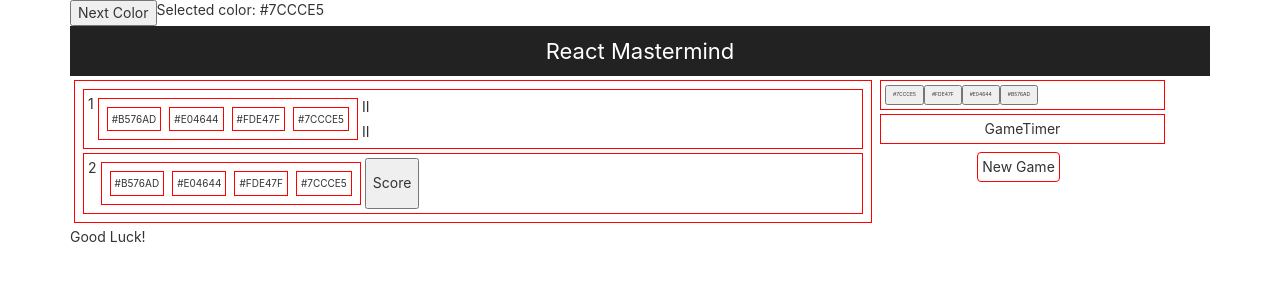
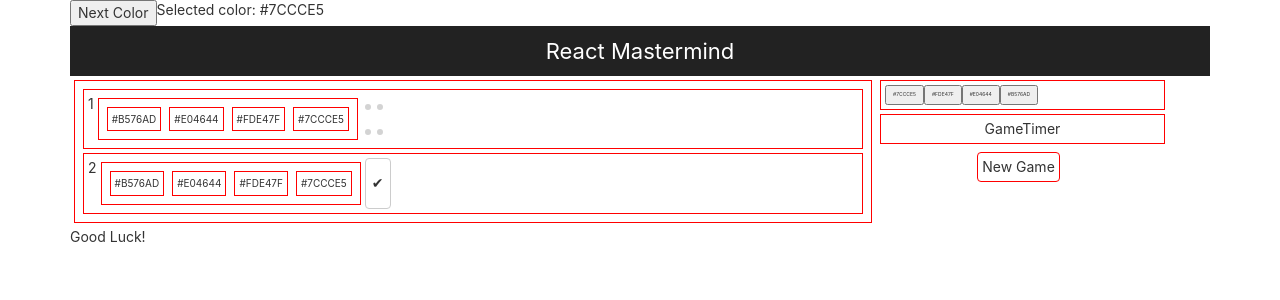
Before and after one commit to drmartirosian/React-Masterminds-Game, a React (Create React App) app: page / in a window 1280 px wide. Shown: the top 300 px of the page. Built offline with nearby package versions, Linux system fonts and the light colour scheme.

Commit message:
Dynamic peg styling

```diff
--- a/src/compcss/GuessScore.css
+++ b/src/compcss/GuessScore.css
@@ -3,5 +3,5 @@
     flex-direction: row;
     flex-wrap: wrap;
     align-items: center;
-    width: 10px;
+    width: 24px;
 }
--- /dev/null
+++ b/src/compcss/ScoreButton.module.css
@@ -0,0 +1,3 @@
+.button {
+    padding: 2px 6px;
+}
--- a/src/components/GuessScore.jsx
+++ b/src/components/GuessScore.jsx
@@ -4,9 +4,39 @@ import '../compcss/GuessScore.css'
 const GuessScore = ({ score }) => {
     let scores = ('P'.repeat(score.perfect) + 'A'.repeat(score.almost) +
       'I'.repeat(4 - score.perfect - score.almost)).split('');
+
+    const baseStyle = {
+      width: 10, //or just '10px'
+      height: 10,
+      margin: 1,
+      border: '2px solid',
+      borderRadius: '50%'
+    }
+// Add below the baseStyle object
+const pegStyles = {
+  'P': {
+    borderColor: 'black',
+    backgroundColor: 'black'
+  },
+  'A': {
+    borderColor: 'black',
+    backgroundColor: 'white'
+  },
+  'I': {
+    borderColor: 'white',
+    backgroundColor: 'lightgrey'
+  }
+};
+
+
     return (
-      <div className="GuessScore">
-        {scores.map((score, idx) => <div key={idx}>{score}</div>)}
+      <div className='GuessScore'>
+        {scores.map((score, idx) =>
+          <div
+          key={idx}
+          style={{...baseStyle, ...pegStyles[score]}}
+          />
+        )}
       </div>
     );
   }
--- a/src/components/ScoreButton.jsx
+++ b/src/components/ScoreButton.jsx
@@ -1,8 +1,11 @@
 import React from 'react';
+import styles from '../compcss/ScoreButton.module.css'
+
+// console.log(styles) //test if css is showing up
 
 const ScoreButton = (props) => (
-  <button>
-    Score
+  <button className={`${styles.button} btn btn-default`}>
+    ✔
   </button>
 );
 
```
